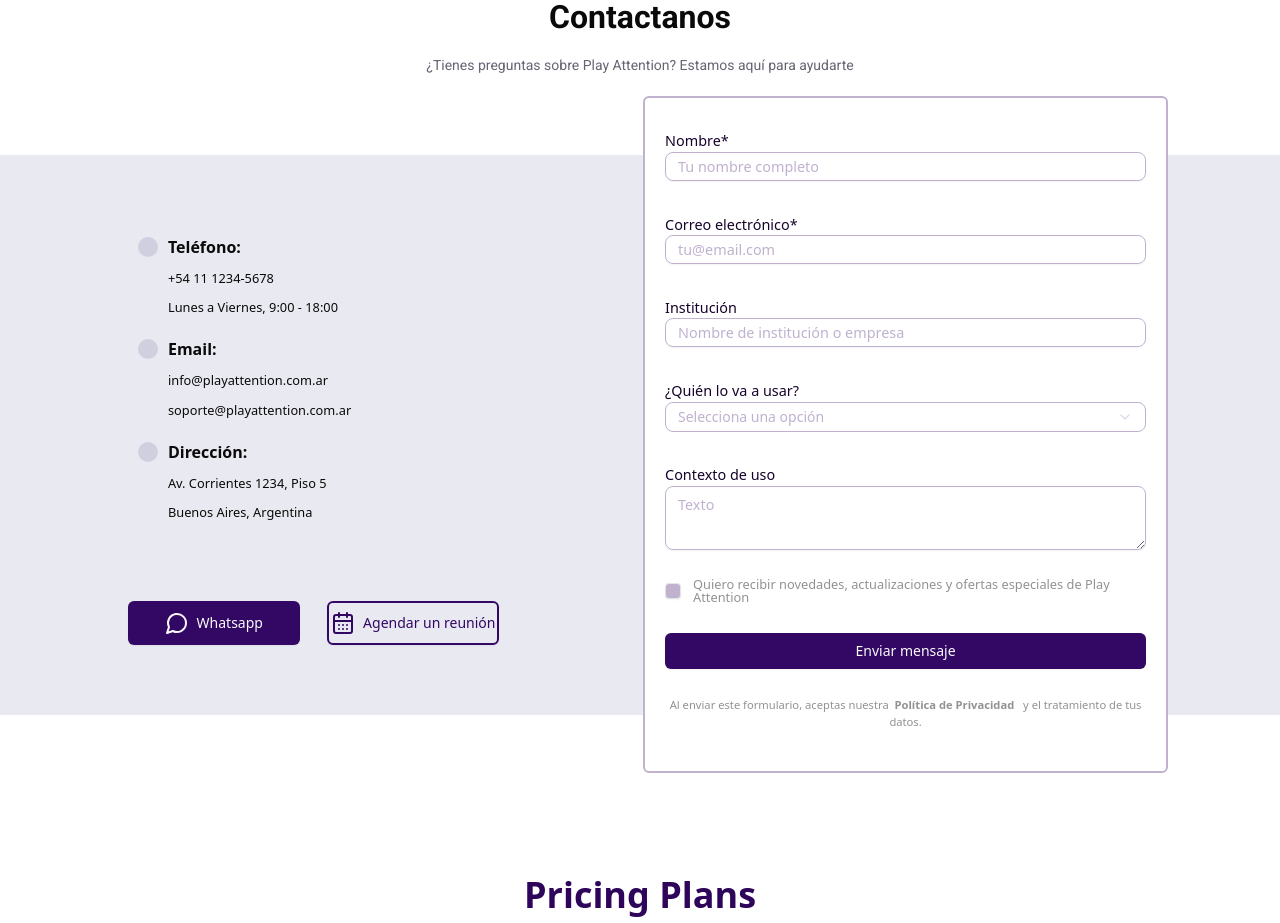
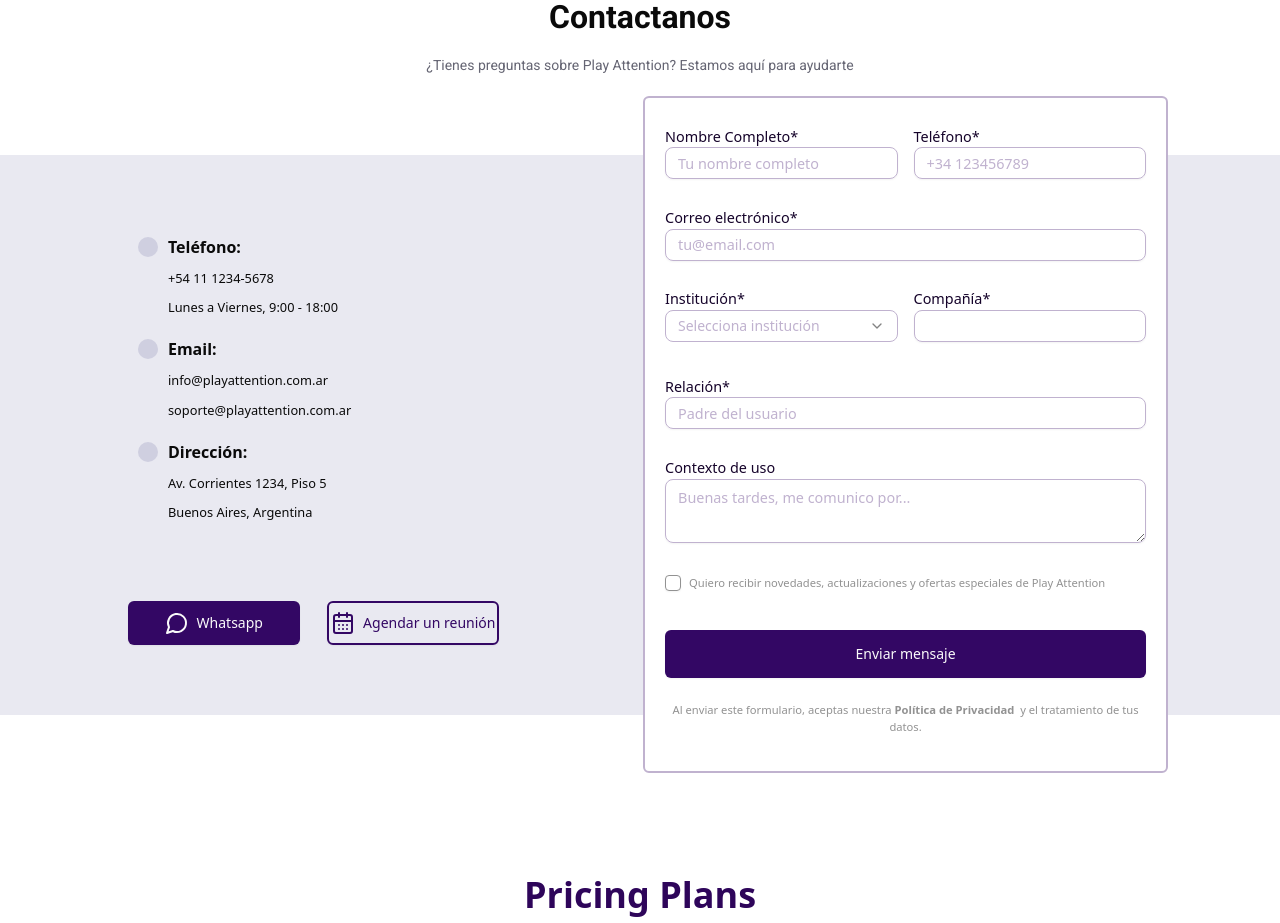
Before and after one commit to No-Country-simulation/h5-02-play-attention, a Next.js app in the folder frontend/landing/: page / in a window 1280 px wide. Shown: the part 1680-2603 px from the top of the page. Built offline with nearby package versions, Linux system fonts and the light colour scheme.

Commit message:
agregamos campos de telefono que faltan a formulario + nuevos iconos

```diff
--- a/frontend/landing/src/features/contact/contact.jsx
+++ b/frontend/landing/src/features/contact/contact.jsx
@@ -36,26 +36,29 @@ const formSchema = z.object({
     .string()
     .min(2, { message: "El nombre debe tener al menos 2 caracteres." })
     .max(50, { message: "El nombre debe tener máximo 50 caracteres." }),
+  phone: z.string().optional(),
   email: z.string().email({ message: "Por favor ingresa un correo válido." }),
   company: z
     .string()
-    .min(2, { message: "La institución debe tener al menos 2 caracteres." })
-    .max(50, { message: "La institución debe tener máximo 50 caracteres" }),
-  service: z.string({
-    required_error: "Por favor selecciona un área de interés",
+    .min(2, { message: "La compañía debe tener al menos 2 caracteres." })
+    .max(50, { message: "La compañía debe tener máximo 50 caracteres" }),
+  institution: z.string({
+    required_error: "Por favor selecciona una institución",
   }),
+  service: z.string().optional(),
   message: z
     .string()
     .min(10, { message: "El mensaje debe tener al menos 10 caracteres." })
     .max(1100, { message: "El mensaje debe tener máximo 1100 carácteres" }),
-  relation: z.string({ required_error: "Por favor selecciona tu relación" }),
+  relation: z.string({ required_error: "Por favor ingresa tu relación" }),
 });
 
 const initialFormValues = {
   fullname: "",
+  phone: "",
   email: "",
   company: "",
-  phone: "",
+  institution: "",
   service: "",
   message: "",
   relation: "",
@@ -80,13 +83,16 @@ export const ContactSection = () => {
       setIsSubmitting(true);
       setSubmitError(null);
 
+      // Estructura que espera el backend
       const apiData = {
         message: data.message,
         fullname: data.fullname,
         company: data.company || "",
+        phone: data.phone || "",
         email: data.email,
-        service: data.service,
+        service: data.service || "", // Ahora service es opcional
         relation: data.relation,
+        // institution se mapea según sea necesario
       };
 
       setContactUser(data.fullname.split(" ")[0]);
@@ -122,12 +128,13 @@ export const ContactSection = () => {
     () => ({
       root: "w-full md:w-[41.02%] min-h-[121%] bg-white border-2 border-[#C0B2CF] rounded-sm px-5 py-3 md:relative md:left-4 flex flex-col justify-evenly",
       input:
-        "h-12 md:h-[4.62%] border-1 border-[#C0B2CF] placeholder:text-[0.9rem] placeholder:text-[#C0B2CF]",
+        "h-12 md:h-[4.62%] md:min-h-8 border-1 border-[#C0B2CF] placeholder:text-[0.9rem] placeholder:text-[#C0B2CF]",
       textarea:
         "h-32 md:h-[18.01%] border-1 border-[#C0B2CF] placeholder:text-[0.9rem] placeholder:text-[#C0B2CF]",
       label: "text-[0.9rem] text-[#15032A]",
       checkboxLabel: "text-[0.8rem] text-[#929292] py-2",
       smallText: "text-center text-[0.7rem] text-[#929292] py-2",
+      gridRow: "grid grid-cols-1 md:grid-cols-2 gap-4",
     }),
     []
   );
@@ -142,20 +149,21 @@ export const ContactSection = () => {
       </small>
       <div className="flex-1 py-8 md:py-20">
         <div className="bg-[#e9e9f1] w-full min-h-[70vh] md:h-[66vh] flex flex-col md:flex-row items-center justify-center md:items-center md:justify-evenly gap-8 md:gap-0 px-4 md:px-0">
-          {/* Contenido izquierdo (visible solo en desktop) */}
           <StaticContact />
-          {/* Formulario  */}
           <Form {...form}>
             <form
               onSubmit={form.handleSubmit(onSubmit)}
               className={formClasses.root}
             >
+              <div className={formClasses.gridRow}>
                 <FormField
                   control={form.control}
                   name="fullname"
                   render={({ field }) => (
                     <div>
-                    <FormLabel className={formClasses.label}>Nombre*</FormLabel>
+                      <FormLabel className={formClasses.label}>
+                        Nombre Completo*
+                      </FormLabel>
                       <FormControl>
                         <Input
                           className={formClasses.input}
@@ -167,6 +175,26 @@ export const ContactSection = () => {
                     </div>
                   )}
                 />
+                <FormField
+                  control={form.control}
+                  name="phone"
+                  render={({ field }) => (
+                    <div>
+                      <FormLabel className={formClasses.label}>
+                        Teléfono*
+                      </FormLabel>
+                      <FormControl>
+                        <Input
+                          className={formClasses.input}
+                          {...field}
+                          placeholder="+34 123456789"
+                        />
+                      </FormControl>
+                      <FormMessage />
+                    </div>
+                  )}
+                />
+              </div>
 
               <FormField
                 control={form.control}
@@ -188,19 +216,74 @@ export const ContactSection = () => {
                 )}
               />
 
+              <div className={formClasses.gridRow}>
+                <FormField
+                  control={form.control}
+                  name="service"
+                  render={({ field }) => (
+                    <div>
+                      <FormLabel className={`mt-3 ${formClasses.label}`}>
+                        Institución*
+                      </FormLabel>
+                      <Select
+                        onValueChange={field.onChange}
+                        defaultValue={field.value}
+                      >
+                        <FormControl>
+                          <SelectTrigger className={formClasses.input}>
+                            <SelectValue
+                              placeholder={
+                                <span className="text-[#C0B2CF]">
+                                  Selecciona institución
+                                </span>
+                              }
+                            />
+                          </SelectTrigger>
+                        </FormControl>
+                        <SelectContent>
+                          <SelectItem value="Profesional">
+                            Profesional
+                          </SelectItem>
+                          <SelectItem value="Persona individual">
+                            Persona Individual
+                          </SelectItem>
+                          <SelectItem value="Empresa">Empresa</SelectItem>
+                        </SelectContent>
+                      </Select>
+                      <FormMessage />
+                    </div>
+                  )}
+                />
                 <FormField
                   control={form.control}
                   name="company"
                   render={({ field }) => (
                     <div>
                       <FormLabel className={`mt-3 ${formClasses.label}`}>
-                      Institución
+                        Compañía*
+                      </FormLabel>
+                      <FormControl>
+                        <Input className={formClasses.input} {...field} />
+                      </FormControl>
+                      <FormMessage />
+                    </div>
+                  )}
+                />
+              </div>
+
+              <FormField
+                control={form.control}
+                name="relation"
+                render={({ field }) => (
+                  <div>
+                    <FormLabel className={`mt-3 ${formClasses.label}`}>
+                      Relación*
                     </FormLabel>
                     <FormControl>
                       <Input
                         className={formClasses.input}
                         {...field}
-                        placeholder="Nombre de institución o empresa"
+                        placeholder="Padre del usuario"
                       />
                     </FormControl>
                     <FormMessage />
@@ -210,57 +293,17 @@ export const ContactSection = () => {
 
               <FormField
                 control={form.control}
-                name="service"
-                render={({ field }) => (
-                  <div className="m-0">
-                    <FormLabel className={`mt-3 ${formClasses.label}`}>
-                      ¿Quién lo va a usar?
-                    </FormLabel>
-                    <Select
-                      onValueChange={field.onChange}
-                      defaultValue={field.value}
-                    >
-                      <FormControl className={`${formClasses.input} py-1`}>
-                        <SelectTrigger className="text-[#C0B2CF]">
-                          <SelectValue placeholder="Selecciona una opción" />
-                        </SelectTrigger>
-                      </FormControl>
-                      <SelectContent>
-                        <SelectItem
-                          value="Profesional"
-                          className="text-[#A592B5]"
-                        >
-                          Profesional
-                        </SelectItem>
-                        <SelectItem
-                          value="Individuo"
-                          className="text-[#A592B5]"
-                        >
-                          Individuo
-                        </SelectItem>
-                        <SelectItem value="Empresa" className="text-[#B0A2C0]">
-                          Empresa
-                        </SelectItem>
-                      </SelectContent>
-                    </Select>
-                    <FormMessage />
-                  </div>
-                )}
-              />
-
-              <FormField
-                control={form.control}
                 name="message"
                 render={({ field }) => (
-                  <div className="m-0">
+                  <div>
                     <FormLabel className={`mt-3 ${formClasses.label}`}>
                       Contexto de uso
                     </FormLabel>
                     <FormControl>
                       <Textarea
-                        placeholder="Texto"
                         className={formClasses.textarea}
                         {...field}
+                        placeholder="Buenas tardes, me comunico por..."
                       />
                     </FormControl>
                     <FormMessage />
@@ -272,30 +315,23 @@ export const ContactSection = () => {
                 control={form.control}
                 name="terms"
                 render={({ field }) => (
-                  <div className="flex flex-row items-center space-x-3 space-y-0 rounded-md">
-                    <FormControl>
+                  <div className="flex items-center space-x-2 mt-4">
                     <Checkbox
+                      id="terms"
                       checked={field.value}
                       onCheckedChange={field.onChange}
                       className="
-                        text-[#6d28d9]
-                        bg-[#C0B2CF]
-                        data-[state=checked]:text-white
-                        data-[state=checked]:border-[#6d28d9]
-                      "
+                      border-[#929292]"
                     />
-                    </FormControl>
-                    <div className="space-y-1 leading-none">
-                      <FormLabel
-                        className={`${formClasses.checkboxLabel} ${
-                          field.value ? "text-[#15032A]" : "text-[#929292]"
+                    <label
+                      htmlFor="terms"
+                      className={`text-[0.7rem] font-small leading-none peer-disabled:cursor-not-allowed peer-disabled:opacity-70 ${
+                        field.value ? "text-[#6d28d9]" : "text-[#929292]"
                       }`}
                     >
                       Quiero recibir novedades, actualizaciones y ofertas
                       especiales de Play Attention
-                      </FormLabel>
-                    </div>
-                    <FormMessage />
+                    </label>
                   </div>
                 )}
               />
@@ -303,14 +339,13 @@ export const ContactSection = () => {
               <Button
                 type="submit"
                 disabled={isSubmitting}
-                className="w-full h-12 md:h-[5.31%]"
+                className="w-full h-12 mt-6"
               >
                 {isSubmitting ? "Enviando..." : "Enviar mensaje"}
               </Button>
               <small className={formClasses.smallText}>
-                Al enviar este formulario, aceptas nuestra &nbsp;
-                <b>Política de Privacidad</b> &nbsp; y el tratamiento de tus
-                datos.
+                Al enviar este formulario, aceptas nuestra{" "}
+                <b>Política de Privacidad </b> y el tratamiento de tus datos.
               </small>
             </form>
           </Form>
```
Lines whose indentation alone changed are shown as unchanged.
